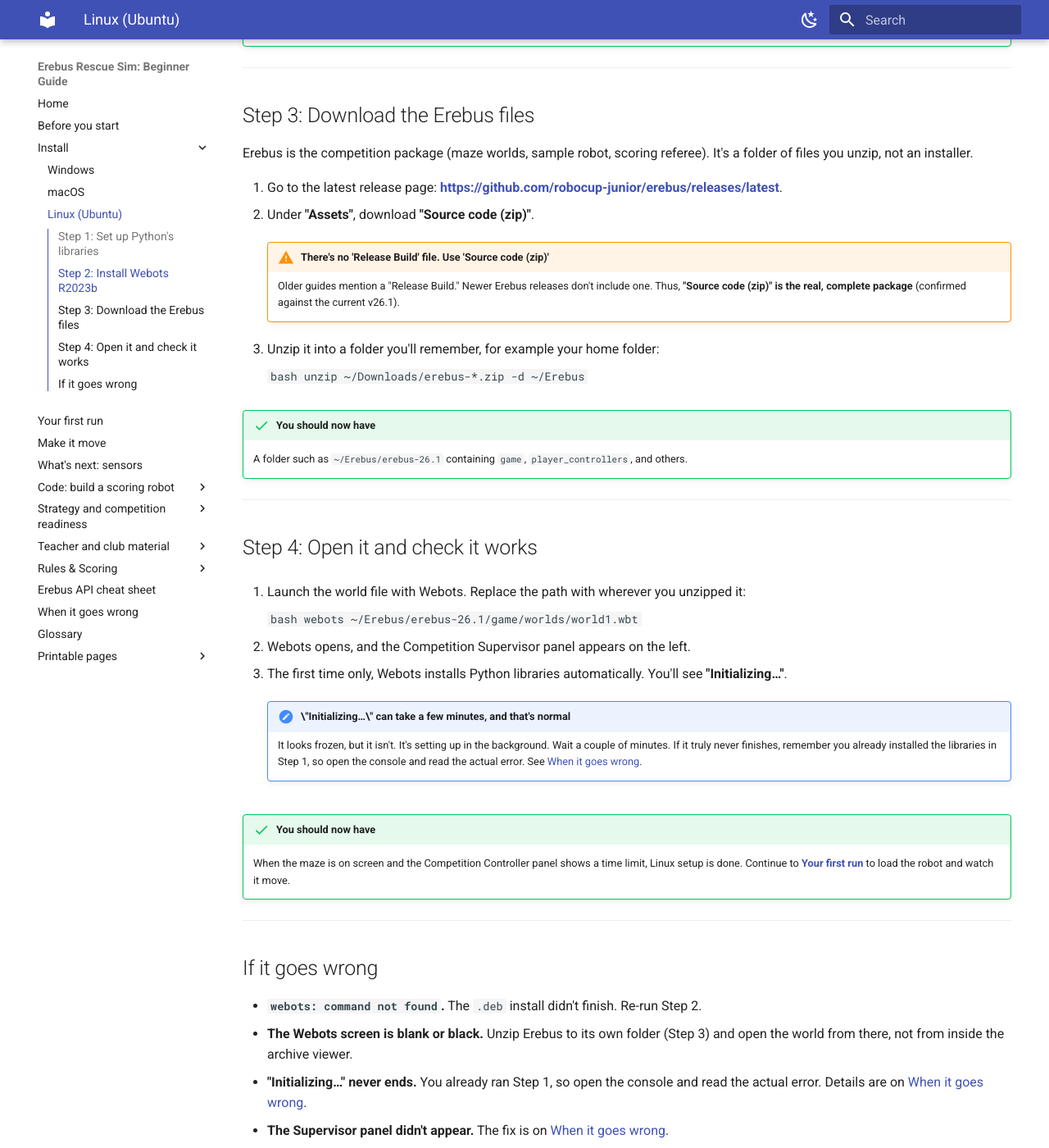
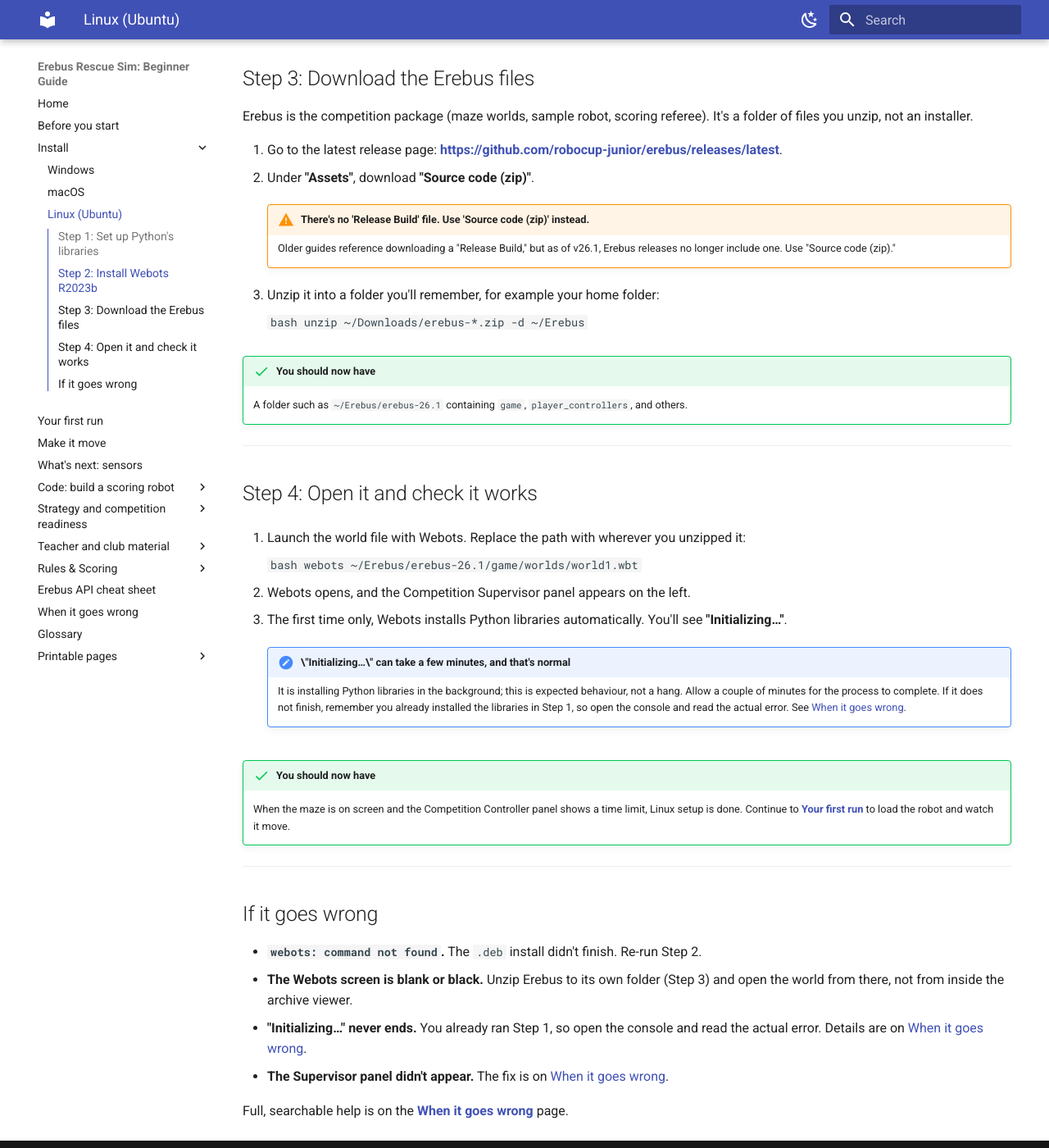
Before and after one commit to talkingj/rcja-rescue-sim-resources, an MkDocs documentation site: the page built from docs/install-linux.md, in a window 1280 px wide and 1400 px high, scrolled down 1491 px. Shown: the whole window at 82% size. Built offline with MkDocs 1.6.1 and Material for MkDocs 9.7.7, drawn with Linux system fonts in a browser that asks for light colours; some of the changed text lies outside the part shown.

Commit message:
install-linux: apply same treatment as windows/mac per author review
- Removed intro slop paragraph (drops 30, deliberate)
- Rewrote Webots intro + download step, Release Build warning,
  Initializing note (behaviour spelling, no-hang phrasing)
- Removed em-dashes (1 instance)
- Tip box now links glossary (preserves glossary.md#setup-words link,
  matches win/mac tip boxes)
- gates: 1 FAIL is deliberate-removal artifact, mkdocs pass

```diff
--- a/docs/install-linux.md
+++ b/docs/install-linux.md
@@ -1,13 +1,10 @@
 # Install on Linux (Ubuntu)
-
-To get everything set up on **Ubuntu 20.04 or 22.04**, work through the steps below in a
-**terminal** (the window where you type commands instead of clicking, explained in the
-[glossary](glossary.md#setup-words)), copying each command exactly. Give yourself about 30 minutes.
 
 !!! tip "Before you begin"
     If you haven't read [Before you start](before-you-start.md), do that first. It explains the
-    three pieces (Python, Webots, Erebus). On Ubuntu, Python 3 is already installed, so you only add
-    a couple of pieces to it.
+    three pieces (Python, Webots, Erebus). Every unfamiliar word is in the
+    [Glossary](glossary.md#setup-words). On Ubuntu, Python 3 is already installed, so you only add a couple of
+    pieces to it.
 
 !!! note "Other Linux distributions"
     These exact commands are for **Ubuntu** (and Ubuntu-based systems like Linux Mint). On Fedora,
@@ -48,8 +45,8 @@ Open a terminal (<kbd>Ctrl</kbd> + <kbd>Alt</kbd> + <kbd>T</kbd>) and run these
 
 ## Step 2: Install Webots R2023b
 
-To get the **exact** version Erebus needs, download **R2023b** — not the newest Webots — and
-install it.
+Webots is the simulation environment in which the maze and robot are rendered. Download the exact
+version required by Erebus directly from this link:
 
 1. Download the R2023b package (about 1 GB, so this takes a while, and that's normal):
 
@@ -82,9 +79,9 @@ files you unzip, not an installer.
 1. Go to the latest release page: **<https://github.com/robocup-junior/erebus/releases/latest>**.
 2. Under **"Assets"**, download **"Source code (zip)"**.
 
-    !!! warning "There's no 'Release Build' file. Use 'Source code (zip)'"
-        Older guides mention a "Release Build." Newer Erebus releases don't include one. Thus,
-        **"Source code (zip)" is the real, complete package** (confirmed against the current v26.1).
+    !!! warning "There's no 'Release Build' file. Use 'Source code (zip)' instead."
+        Older guides reference downloading a "Release Build," but as of v26.1, Erebus releases no
+        longer include one. Use "Source code (zip)."
 
 3. Unzip it into a folder you'll remember, for example your home folder:
 
@@ -110,9 +107,10 @@ files you unzip, not an installer.
    **"Initializing…"**.
 
     !!! note "\"Initializing…\" can take a few minutes, and that's normal"
-        It looks frozen, but it isn't. It's setting up in the background. Wait a couple of minutes.
-        If it truly never finishes, remember you already installed the libraries in Step 1, so open
-        the console and read the actual error. See [When it goes wrong](troubleshooting.md#3-its-stuck-on-initializing).
+        It is installing Python libraries in the background; this is expected behaviour, not a hang.
+        Allow a couple of minutes for the process to complete. If it does not finish, remember you
+        already installed the libraries in Step 1, so open the console and read the actual error.
+        See [When it goes wrong](troubleshooting.md#3-its-stuck-on-initializing).
 
 !!! success "You should now have"
     When the maze is on screen and the Competition Controller panel shows a time limit, Linux setup
```
